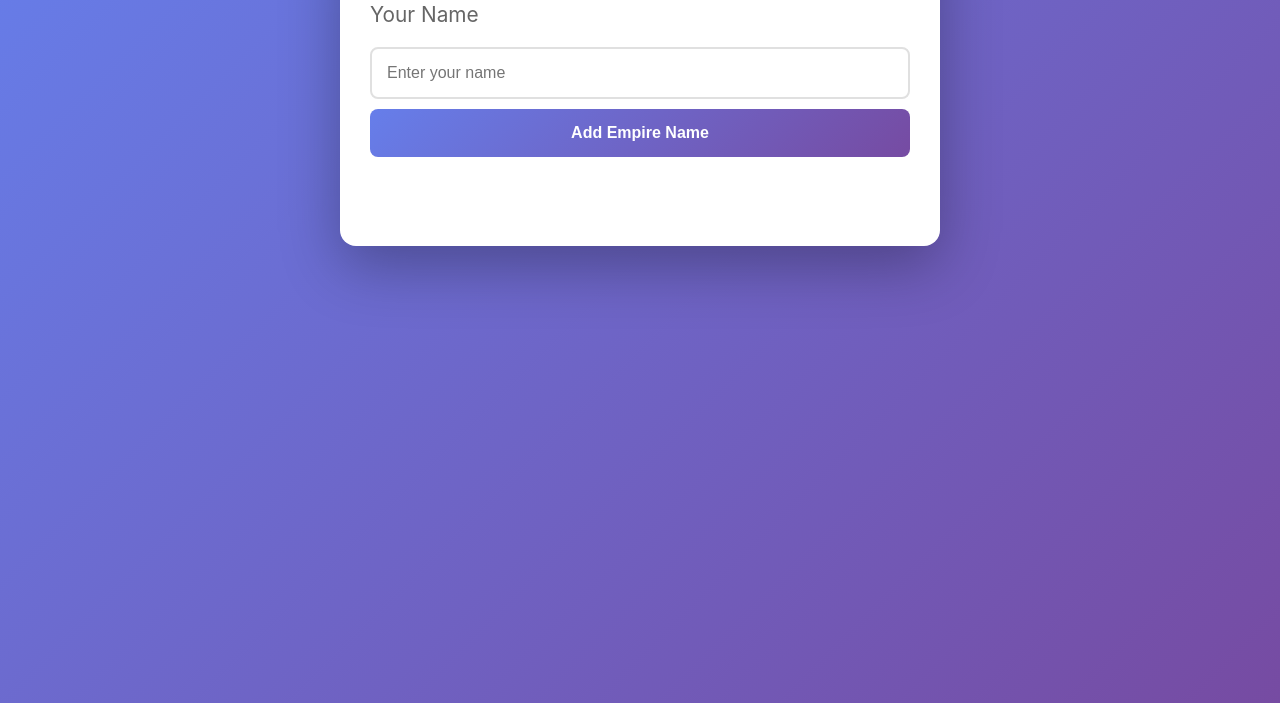
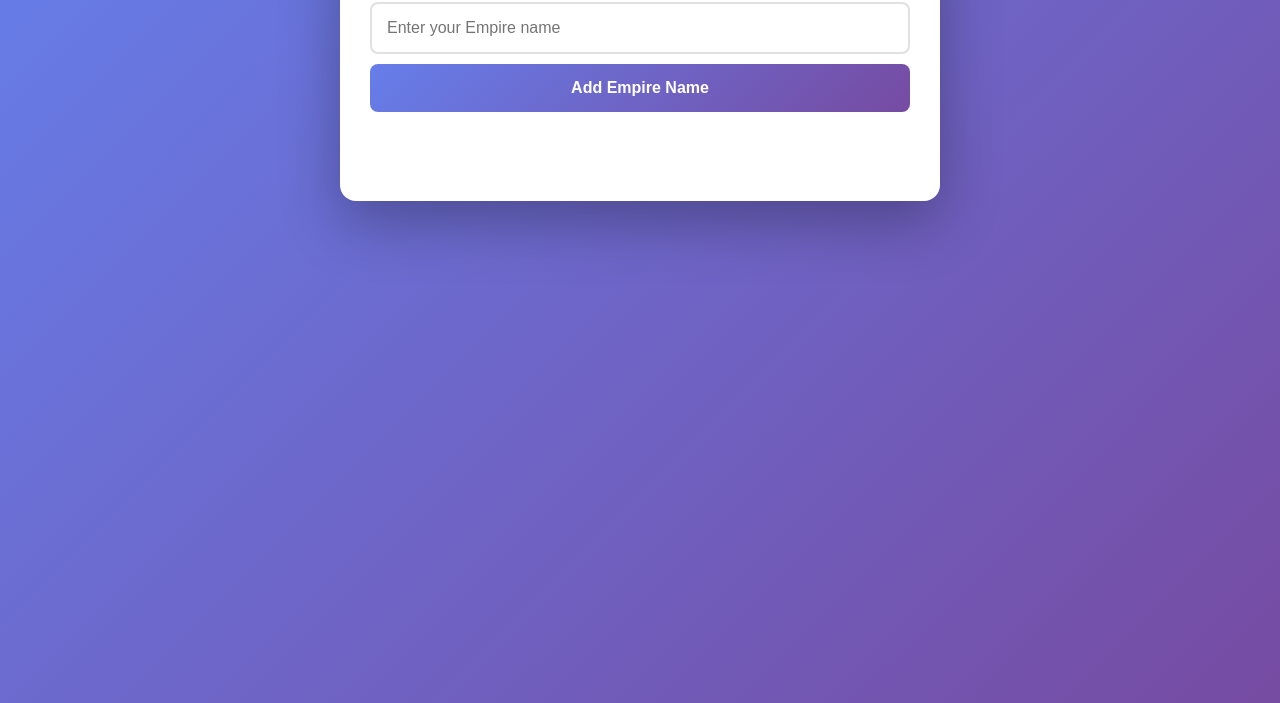
Before and after one commit to chris-troupe/empire, a website: page public/index.html in a window 1280 px wide. Shown: the part 97-800 px from the top of the page. Drawn offline with Linux system fonts and the light colour scheme.

Commit message:
modifying to empire again

```diff
--- a/public/index.html
+++ b/public/index.html
@@ -9,14 +9,13 @@
   <body>
     <div class="container">
       <h1>Empire Game</h1>
-      <h2 id="pageTitle">Your Name</h2>
 
       <div id="addFormSection">
         <form id="nameForm">
           <input
             type="text"
             id="nameInput"
-            placeholder="Enter your name"
+            placeholder="Enter your Empire name"
             required
             autocomplete="off"
           />
```
